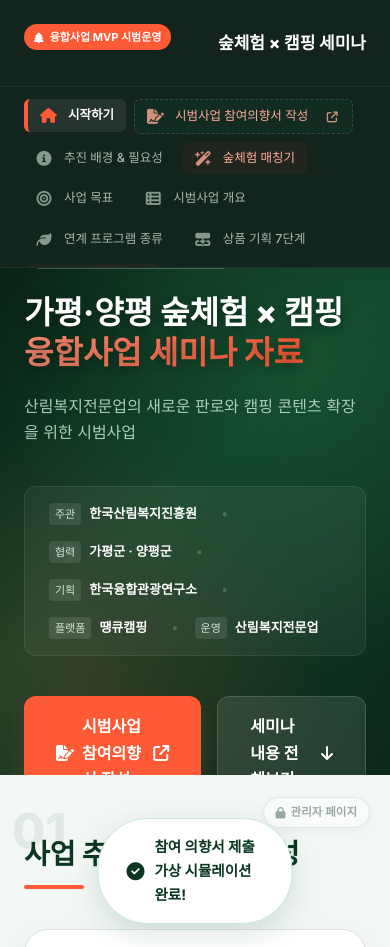
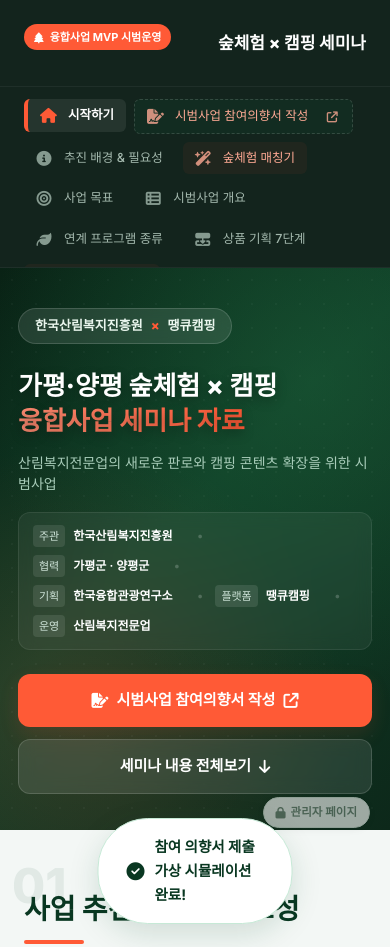
Before and after one commit to dolfkang-ops/semina, a plain HTML site: page index.html in a window 390 px wide. Shown: the top 947 px of the page. Drawn offline with Linux system fonts and the light colour scheme; no server answers.

Commit message:
Add files via upload

```diff
--- a/index.css
+++ b/index.css
@@ -291,12 +291,11 @@
 .hero-section {
     position: relative;
     background-color: var(--bg-dark);
-    height: 100vh;
-    min-height: 600px;
+    min-height: 560px;
     display: flex;
     align-items: center;
     padding: 60px 80px;
-    overflow: hidden;
+    overflow: visible;
     color: #ffffff;
     max-width: 100%;
     border-bottom: none;
@@ -420,6 +419,7 @@
 .action-buttons {
     display: flex;
     gap: 16px;
+    flex-wrap: wrap;
 }
 
 .btn {
@@ -434,11 +434,13 @@
     border: none;
     cursor: pointer;
     transition: var(--transition-fast);
+    word-break: keep-all;
 }
 
 .btn-hero {
     padding: 16px 32px;
     font-size: 16px;
+    word-break: keep-all;
 }
 
 .btn-primary-hero {
@@ -3982,9 +3984,10 @@
     }
 
     .hero-section {
-        height: 60vh;
-        min-height: 480px;
-        padding: 40px 24px;
+        height: auto;
+        min-height: auto;
+        padding: 48px 24px 40px;
+        overflow: visible;
     }
 
     .hero-content h1 {
@@ -4066,6 +4069,58 @@
 }
 
 @media (max-width: 768px) {
+    .hero-section {
+        height: auto;
+        min-height: auto;
+        padding: 40px 18px 36px;
+        overflow: visible;
+    }
+
+    .hero-content {
+        width: 100%;
+    }
+
+    .hero-content h1 {
+        font-size: 26px;
+        line-height: 1.35;
+        margin-bottom: 14px;
+    }
+
+    .hero-subtitle {
+        font-size: 14px;
+        margin-bottom: 18px;
+        line-height: 1.5;
+    }
+
+    .organizer-ribbon {
+        padding: 12px 14px;
+        gap: 8px 12px;
+        margin-bottom: 24px;
+    }
+
+    .org-item {
+        font-size: 12px;
+    }
+
+    .action-buttons {
+        flex-direction: column;
+        width: 100%;
+        gap: 12px;
+    }
+
+    .btn-hero {
+        width: 100%;
+        padding: 14px 18px;
+        font-size: 15px;
+        font-weight: 700;
+        text-align: center;
+        justify-content: center;
+        white-space: normal;
+        word-break: keep-all;
+        border-radius: 12px;
+        box-sizing: border-box;
+    }
+
     .grid-2col {
         grid-template-columns: 1fr;
     }
```
